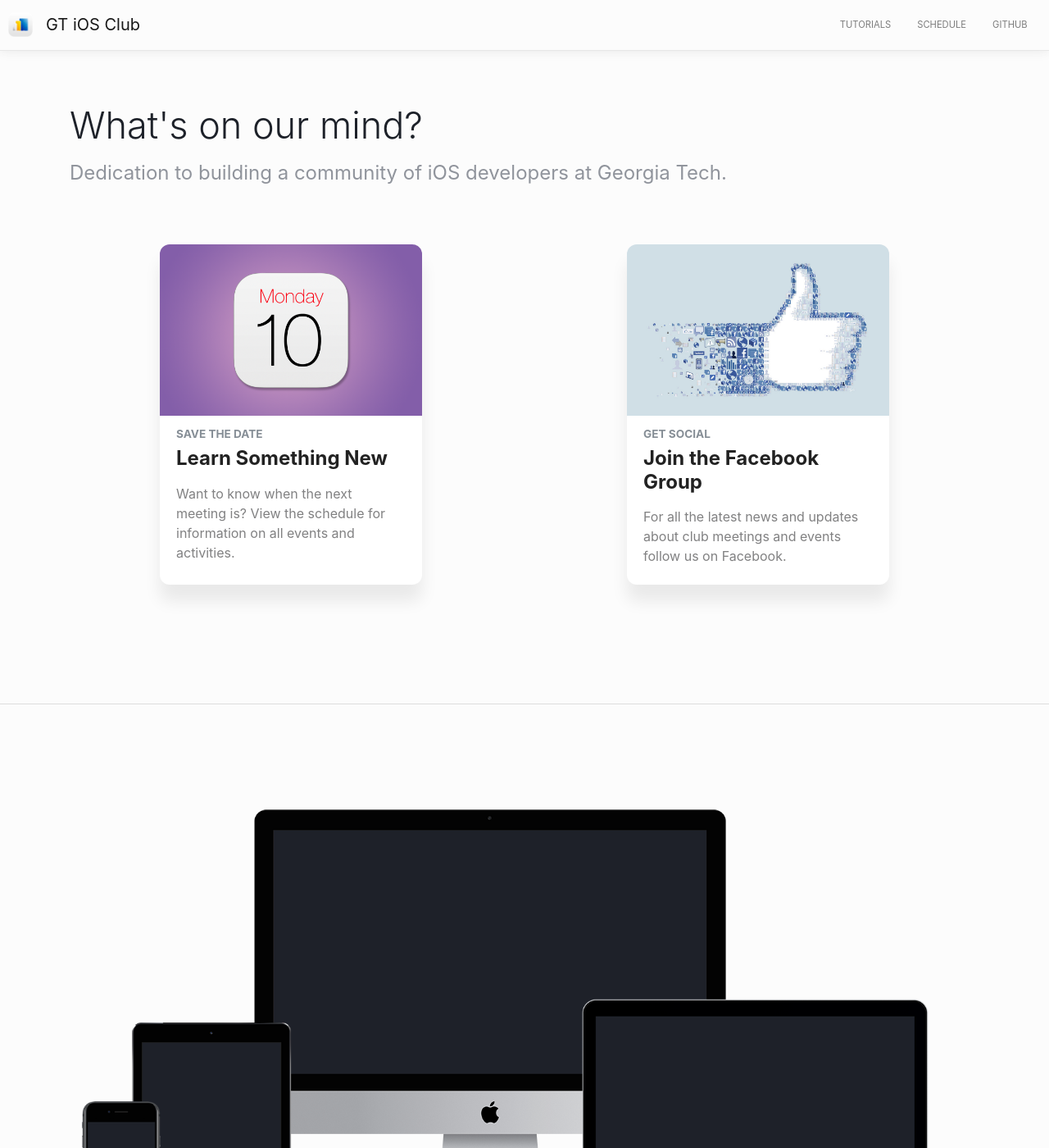
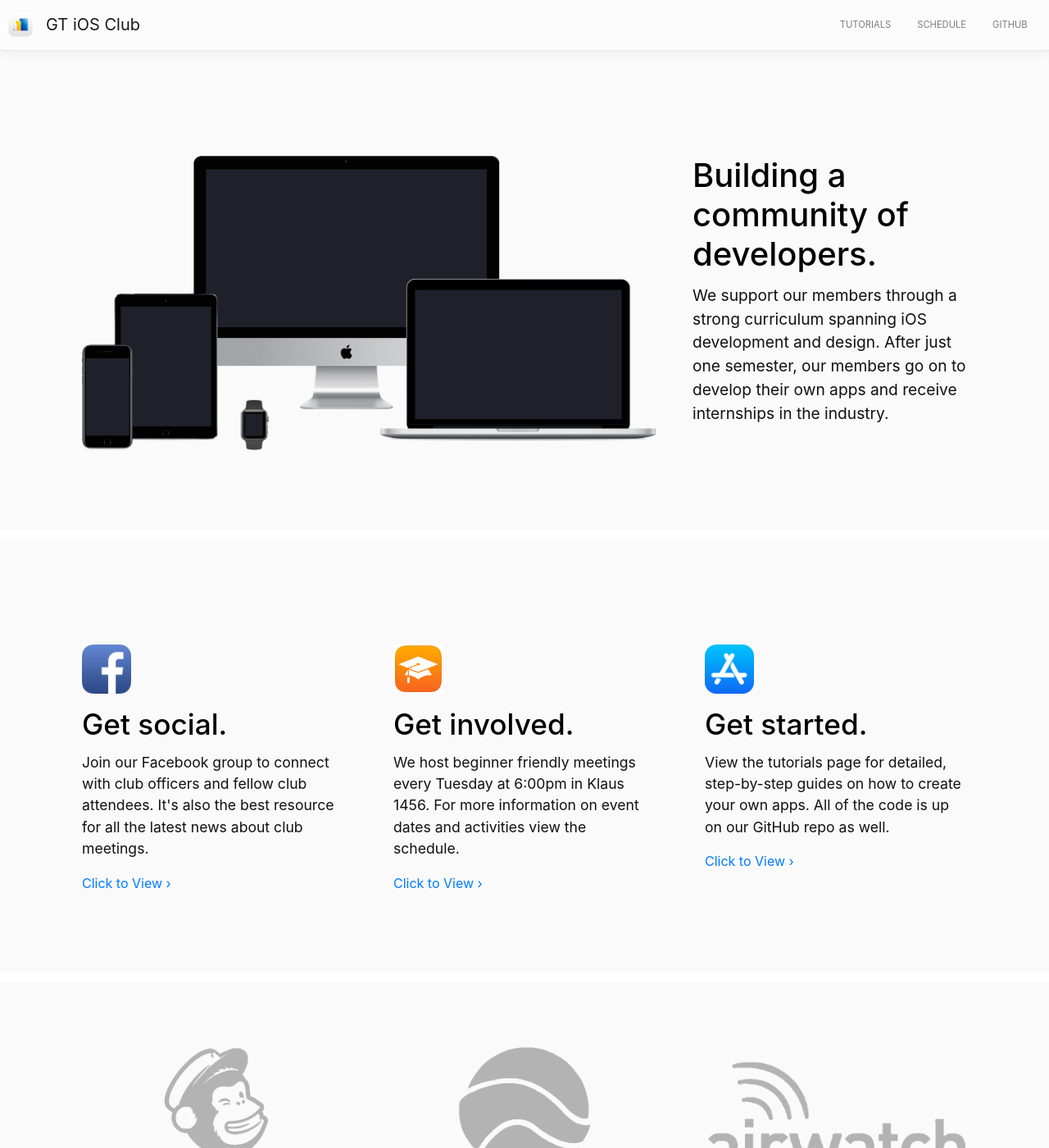
Before and after one commit to gauravtamhan/iosclub_website, a Jekyll site: the page built from index.md, in a window 1280 px wide and 1400 px high. Shown: the whole window at 82% size. Built offline with Jekyll 4.4.1, drawn with Linux system fonts in a browser that asks for light colours; nearby versions of some CDN libraries; comment, search, counter and statistics services are not loaded; some of the changed text lies outside the part shown.

Commit message:
Updated front page

```diff
--- a/_config.yml
+++ b/_config.yml
@@ -18,6 +18,8 @@ description: An iOS development club hosted at the Georgia Institute of Technolo
 baseurl: "/iosclub_website" # the subpath of your site, e.g. /blog
 url: "" # the base hostname & protocol for your site, e.g. http://example.com
 permalink: pretty
+facebook_url: https://www.facebook.com/groups/iosgatech/
+facebook_ios_uri: fb://group/?id=501207600034394
 
 # Build settings
 markdown: kramdown
--- a/_includes/footer.html
+++ b/_includes/footer.html
@@ -10,7 +10,7 @@
         </div>
         <div class="col-md">
             <div class="icons">
-                <a href="https://www.facebook.com/groups/iosgatech/" target="_blank">
+                <a href="{{ site.facebook_url }}" onclick="openFacebook(); return false;" target="_blank">
                     <img src="{{ site.baseurl }}/images/home/facebook.png" />
                 </a>
                 <a href="https://github.com/iosgatech" target="_blank">
--- a/_layouts/home.html
+++ b/_layouts/home.html
@@ -2,56 +2,47 @@
 layout: master
 ---
 
-<div class="container top-space-on-fixed">
-    <div class="row med-spacer">
-        <div class="col intro">
-            <h1>What's on our mind?</h1>
-            <h4>Dedication to building a community of iOS developers at Georgia Tech.</h4>
-        </div>
-    </div>
-    <div class="row spacer card-space">
-        <div class="col-md">
-            <a class="clickable-card" href="{{ site.baseurl }}/schedule/">
-                <div class="card" style="width: 20rem">
-                    <img class="card-img-top" src="{{ site.baseurl }}/images/home/cal.png">
-                    <div class="card-body">
-                        <h6 class="card-subtitle mb-2 text-muted text-uppercase">Save the Date</h6>
-                        <h4 class="card-title">Learn Something New</h4>
-                        <p class="card-text small-spacer">Want to know when the next meeting is? View the schedule for information on all events and activities.</p>
-                    </div>
-                </div>
-            </a>
-        </div>
-        <div class="col-md">
-            <a class="clickable-card" href="https://www.facebook.com/groups/iosgatech/" target="_blank">
-                <div class="card" style="width: 20rem">
-                    <img class="card-img-top" src="{{ site.baseurl }}/images/home/facebook.jpg">
-                    <div class="card-body">
-                        <h6 class="card-subtitle mb-2 text-muted text-uppercase">Get Social</h6>
-                        <h4 class="card-title">Join the Facebook
-                            <br> Group</h4>
-                        <p class="card-text small-spacer">For all the latest news and updates about club meetings and events follow us on Facebook.</p>
-                    </div>
-                </div>
-            </a>
+<div class="bg">
+    <div class="container">
+        <div class="row">
+            <div class="col-lg-8">
+                <img class="devices" src="{{ site.baseurl }}/images/home/devices_watch.png">
+            </div>
+            <div class="col-lg-4 opener">
+                <h1>Building a community of developers.</h1>
+                <p>We support our members through a strong curriculum spanning iOS development and design. After just one semester, our members go on to develop their own
+                    apps and receive internships in the industry.</p>
+            </div>
         </div>
     </div>
 </div>
 
-<div class="bg large-spacer">
+<div class="bg ">
     <div class="container">
-        <div class="row">
-            <div class="col">
-                <img class="devices" src="{{ site.baseurl }}/images/home/devices_watch.png">
+        <div class="row info">
+            <div class="col-lg">
+                <div class="content">
+                    <img src="{{ site.baseurl }}/images/home/zuck.png"/>
+                    <h1>Get social.</h1>
+                    <p>Join our Facebook group to connect with club officers and fellow club attendees. It's also the best resource for all the latest news about club meetings.</p>
+                    <a href="{{ site.facebook_url }}" onclick="openFacebook(); return false;" target="_blank">Click to View &rsaquo;</a>
+                </div>
             </div>
-        </div>
-        <div class="row med-spacer">
-            <div class="col about-us">
-                <h1>About Us</h1>
-                <h4>We support our members through a strong curriculum spanning iOS development and design. We host beginner-friendly
-                    meetings every
-                    <span style="color:#1D2129; font-weight:500;">Tuesday at 6:00pm in Klaus 1456.</span> After just one semester, our members go on to develop their own
-                    apps and receive internships in the industry.</h4>
+            <div class="col-lg">
+                <div class="content">
+                    <img src="{{ site.baseurl }}/images/home/learn.png"/>
+                    <h1>Get involved.</h1>
+                    <p>We host beginner friendly meetings every Tuesday at 6:00pm in Klaus 1456. For more information on event dates and activities view the schedule.</p>
+                    <a href="{{ site.baseurl }}/schedule/">Click to View &rsaquo;</a>
+                </div>
+            </div>
+            <div class="col-lg">
+                <div class="content">
+                    <img src="{{ site.baseurl }}/images/home/app-store.png"/>
+                    <h1>Get started.</h1>
+                    <p>View the tutorials page for detailed, step-by-step guides on how to create your own apps. All of the code is up on our GitHub repo as well.</p>
+                    <a href="{{ site.baseurl }}{{site.data.tutorials.side-nav.first.folderitems.first.page_url}}">Click to View &rsaquo;</a>
+                </div>
             </div>
         </div>
     </div>
--- a/_layouts/master.html
+++ b/_layouts/master.html
@@ -50,6 +50,7 @@
     crossorigin="anonymous"></script>
 
   <script src="//cdn.jsdelivr.net/npm/jquery.scrollto@2.1.2/jquery.scrollTo.min.js"></script>
+  <script type="text/javascript" src="{{ site.baseurl }}/js/open-facebook.js"></script>
 
     <!-- Optional JavaScript -->
   {% if page.permalink contains "schedule" %}
--- a/css/style-1.css
+++ b/css/style-1.css
@@ -1,14 +1,15 @@
 
 body {
     background-color: #FCFCFC;
+    background-color: rgb(250, 250, 250);
     -webkit-font-smoothing: antialiased;
 }
 
-.post-content a {
+.post-content a, .bg a {
     transition: opacity 0.2s ease;
 }
 
-.post-content a:hover {
+.post-content a:hover, .bg a:hover {
     opacity: 0.6;
     text-decoration: none;
 }
@@ -48,12 +49,6 @@ body {
     font-weight: 400;
 }
 
-@media (max-width: 500px) {
-    #site-title {
-        display: none;
-    }
-}
-
 .fixed-top {
     position: -webkit-sticky;
     position: sticky;
@@ -80,6 +75,13 @@ body {
     font-weight: 200;
     line-height: 1.3;
 }
+
+/* .intro {
+    background-image: url("../images/home/backdrop.png");
+    height: calc(100vh);
+    background-position: center;
+    background-size: cover;
+} */
 
 .card {
     border: none;
@@ -142,23 +144,28 @@ a.clickable-card:hover {
 
 .poo {
     /* box-shadow: 3px 4px 6px rgba(0, 0, 0, 0.2); */
-    max-width: 30%;
+    /* max-width: 30%; */
 }
 
-.intro h1{
+/* .intro h1{
     font-size: 45px;
     font-weight: 300;
     line-height: 53px;
     color: #1D2129;
     margin-bottom: 16px;
+} */
+
+.about-us h1, .thanks h1  {
+    font-size: 2.5rem;
+    font-weight: 500;
+    text-align: center;
+    line-height: 32px;
+    margin-bottom: 3rem;
+    color: #1D2129;
 }
 
-.about-us h1, .thanks h1  {
-    font-size: 28px;
-    font-weight: 500;
-    line-height: 32px;
-    margin-bottom: 24px;
-    color: #1D2129;
+.team {
+    text-align: center;
 }
 
 .intro h4{
@@ -187,11 +194,112 @@ img.devices {
     padding: 0 15px;
 }
 
+body .bg:nth-child(n+3) {
+    /* border-top: 1px solid rgba(0,0,0,.12); */
+    border-top: 12px solid white;
+}
+
 .bg {
     /* background-color: rgb(245, 245, 245); */
-    border-top: 1px solid rgba(0,0,0,.12);
+    /* border-top: 1px solid rgba(0,0,0,.12); */
     padding: 8rem 0 6rem;
     /* box-shadow: inset 0px 1px 30px rgba(0,0,0,.1) */
+}
+
+.white {
+    background-color: white;
+}
+
+.content {
+    padding-left: 15px;
+    padding-right: 15px;
+}
+
+.opener h1, .info h1  {
+    font-size: 2.5rem;
+    font-weight: 500;
+    margin-bottom: 12px;
+    color: #000;
+}
+
+.info h1 {
+    font-size: 2.2rem;
+}
+
+.opener p, .info p {
+    font-size: 1.2rem;
+    /* line-height: 1.38105; */
+    font-weight: 400;
+    color: #111;
+}
+
+.info p {
+    font-size: 1.1rem;
+}
+
+.info img {
+    width: 60px;
+    margin-bottom: 1rem;
+}
+
+/* .info .col-md {
+    text-align: center;
+} */
+
+/* Medium screens */
+@media (max-width: 991px) {
+    .opener {
+        text-align: center
+    }
+
+    .opener h1 {
+        margin-top: 4rem;
+        font-size: 2.2rem;
+    }
+
+    .info .col-lg:not(:last-child) {
+        margin-bottom: 3rem;
+    }
+}
+
+/* Small screens (custom cutoff) */
+@media (max-width: 767px) {
+    .opener p {
+        font-size: 1.1rem;
+    }
+
+    .info h1 {
+        font-size: 2.1rem;
+    }
+    .info p {
+        font-size: 1rem;
+    }
+
+    .info img {
+        width: 42px;
+    }
+}
+
+/* Smaller devices (custom cutoff) */
+@media (max-width: 475px) {
+    .bg {
+        padding: 6rem 0 4rem;
+    }
+
+    .opener h1 {
+        font-size: 1.9rem;
+    }
+
+    .opener p {
+        font-size: 1.0rem;
+    }
+
+    .info h1 {
+        font-size: 1.8rem;
+    }
+    .info p {
+        font-size: .92rem;
+    }
 }
 
 .thanks {
@@ -229,7 +337,8 @@ img.devices {
 .contact img {
     border-radius: 65px;
     border: 1px solid rgba(0,0,0,.12);
-    max-width: 100%;
+    width: 100%;
+    max-width: 100px;
     margin-bottom: 0.6rem;
 }
 
@@ -313,6 +422,16 @@ img.devices {
 
 .icons a img {
     width: 25px;
+}
+
+@media (max-width: 500px) {
+    #site-title {
+        display: none;
+    }
+
+    .about-us h1 {
+        font-size: 2rem;
+    }
 }
 
 /* Large devices (desktops, less than 1200px) */
--- a/css/style-2.css
+++ b/css/style-2.css
@@ -14,7 +14,7 @@ html {
     overflow: scroll;
     overflow-x: hidden;
 }
-::-webkit-scrollbar {
+.side-nav-box::-webkit-scrollbar {
     height: 8px;
     width: 0px;  /* remove scrollbar space */
     background: transparent;  /* optional: just make scrollbar invisible */
--- /dev/null
+++ b/js/open-facebook.js
@@ -0,0 +1,15 @@
+
+function openFacebook() {
+    var userAgent = navigator.userAgent || navigator.vendor || window.opera;
+    var url = "{{ site.facebook_url }}";
+    var appUri = "{{ site.facebook_ios_uri }}";
+
+    if (/iPad|iPhone|iPod/.test(userAgent) && !window.MSStream) {
+        setTimeout(function () {
+            window.location = url;
+        }, 5);
+        window.location = appUri;
+    } else {
+        window.open(url);
+    }
+}
```
Also changed, not shown: images/home/backdrop.png (added), images/home/calendar.png (added), images/home/learn.png (added), images/home/zuck.png (added).
